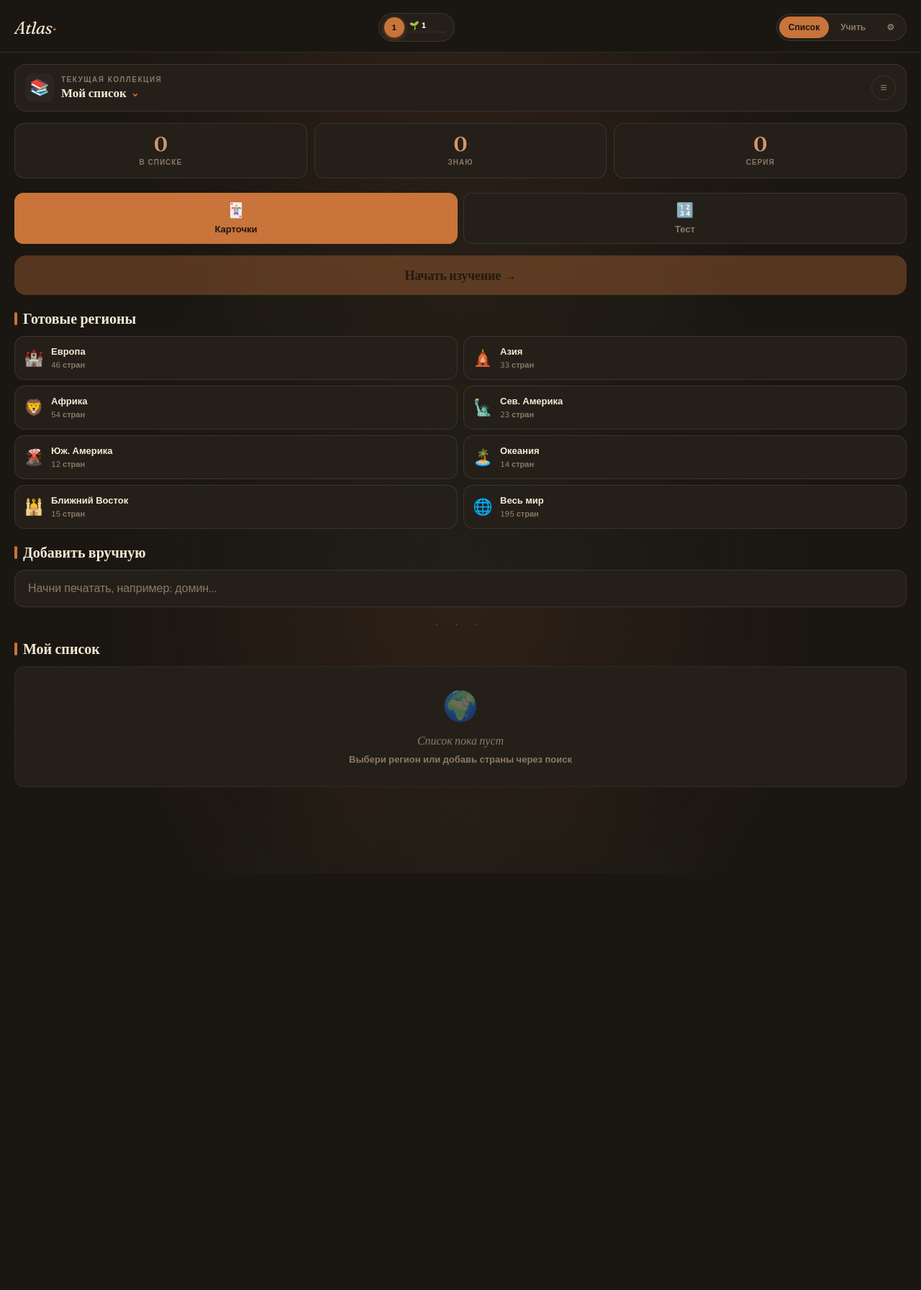
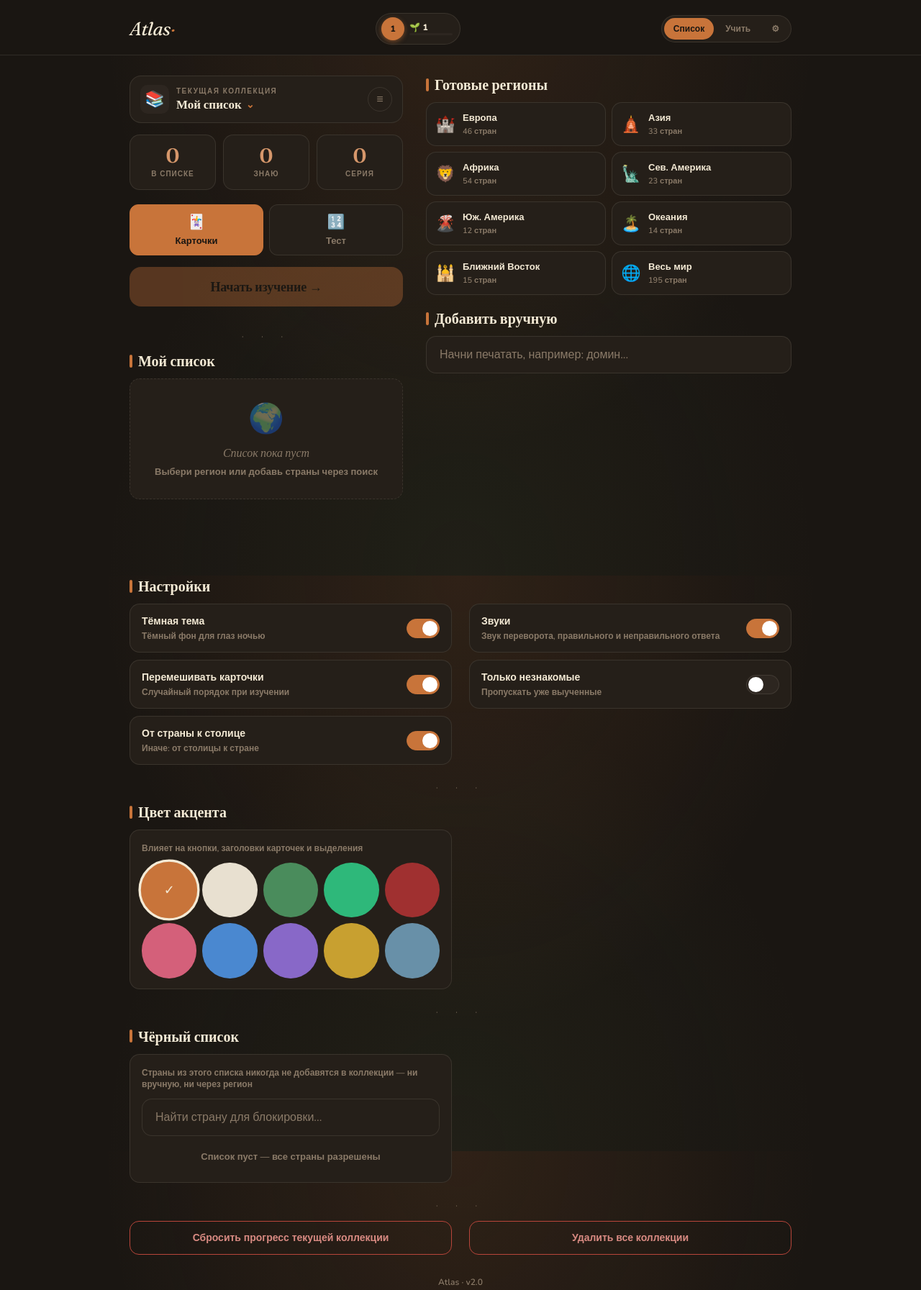
Before and after one commit to cakemaster55/country-learn, a plain HTML site: page index.html in a window 1280 px wide. Shown: the top 1793 px of the page at 72% size. Before the commit the page ends 1214 px from the top, so only its background shows below. Drawn offline with nearby package versions, Linux system fonts and the light colour scheme.

Commit message:
Update index.html

```diff
--- a/index.html
+++ b/index.html
@@ -429,6 +429,91 @@ body {
 .xp-bar-big { height:8px; background:var(--line); border-radius:4px; overflow:hidden; margin-bottom:8px; }
 .xp-bar-big-fill { height:100%; background:var(--accent); border-radius:4px; transition:width 0.6s cubic-bezier(0.4,0,0.2,1); }
 .xp-label { font-size:12px; color:var(--muted); font-weight:600; text-align:right; }
+
+/* ============ DESKTOP LAYOUT ============ */
+
+/* Враппер двух колонок на главном экране */
+.home-layout { display:flex; flex-direction:column; gap:0; }
+.home-left {}
+.home-right {}
+
+@media (min-width: 700px) {
+  /* Центрируем всё */
+  .header {
+    max-width: 1000px; margin: 0 auto;
+    padding-left: 40px; padding-right: 40px;
+    left:0; right:0; position:sticky;
+  }
+  .screen {
+    max-width: 1000px; margin: 0 auto;
+    padding: 28px 40px 80px;
+  }
+
+  /* Двухколоночный layout */
+  .home-layout {
+    flex-direction: row;
+    gap: 32px;
+    align-items: flex-start;
+  }
+  .home-left  { flex: 0 0 380px; position: sticky; top: 80px; }
+  .home-right { flex: 1; min-width: 0; }
+
+  /* Регионы в 2 колонки (уже есть) */
+  .region-grid { grid-template-columns: repeat(2, 1fr); }
+
+  /* Карточки крупнее */
+  .card-stack { height: 480px; }
+  .card-main-emoji { font-size: 88px; }
+  .card-main-text { font-size: 34px; }
+  .card-back .card-main-text { font-size: 44px; }
+
+  /* Квиз шире */
+  .quiz-question-card { padding: 32px; }
+  .quiz-flag { font-size: 84px; }
+  .quiz-question { font-size: 32px; }
+  .quiz-opt { padding: 18px 14px; font-size: 15px; }
+
+  /* Модалки по центру, не снизу */
+  .modal-overlay { align-items: center; }
+  .sheet {
+    border-radius: 20px;
+    max-width: 500px;
+    max-height: 80vh;
+    border: 1px solid var(--line);
+    border-top: 1px solid var(--line);
+  }
+
+  /* Хедер на всю ширину с ограничением содержимого */
+  .header {
+    max-width: 100%;
+    padding-left: max(40px, calc(50% - 460px));
+    padding-right: max(40px, calc(50% - 460px));
+  }
+  .screen {
+    max-width: 100%;
+    padding-left: max(40px, calc(50% - 460px));
+    padding-right: max(40px, calc(50% - 460px));
+  }
+
+  /* Настройки — 2 колонки */
+  #screen-settings {
+    display: grid;
+    grid-template-columns: 1fr 1fr;
+    column-gap: 24px;
+    align-items: start;
+  }
+  #screen-settings > h2 { grid-column: 1/-1; }
+  #screen-settings > .ornament { grid-column: 1/-1; }
+  #screen-settings > p { grid-column: 1/-1; }
+  #screen-settings > .danger-btn { grid-column: auto; }
+
+  /* Уровень чуть крупнее */
+  .level-circle { width: 32px; height: 32px; font-size: 12px; }
+  .level-num { font-size: 12px; }
+  .level-bar-wrap { width: 60px; }
+
+  .logo { font-size: 26px; }
+}
 </style>
 </head>
 <body>
@@ -454,6 +539,9 @@ body {
 
 <!-- ============ HOME ============ -->
 <main id="screen-home" class="screen active">
+  <div class="home-layout">
+    <!-- Левая колонка: коллекция, статы, режим, кнопка -->
+    <div class="home-left">
       <div class="collection-bar" id="coll-bar">
         <div class="coll-icon" id="coll-icon">📚</div>
         <div class="coll-info">
@@ -469,18 +557,20 @@ body {
         <div class="stat"><span class="stat-num" id="stat-streak">0</span><div class="stat-label">Серия</div></div>
       </div>
 
-  <!-- Mode selector -->
       <div class="mode-tabs">
-    <button class="mode-tab active" data-mode="cards">
-      <span class="mode-icon">🃏</span>Карточки
-    </button>
-    <button class="mode-tab" data-mode="quiz">
-      <span class="mode-icon">🔢</span>Тест
-    </button>
+        <button class="mode-tab active" data-mode="cards"><span class="mode-icon">🃏</span>Карточки</button>
+        <button class="mode-tab" data-mode="quiz"><span class="mode-icon">🔢</span>Тест</button>
       </div>
 
       <button class="start-btn" id="start-btn" disabled>Начать изучение →</button>
 
+      <div class="ornament">· · ·</div>
+      <h2 class="section-title">Мой список <span style="color:var(--muted);font-size:14px;font-weight:600;margin-left:auto" id="list-count"></span></h2>
+      <div class="country-list" id="country-list"></div>
+    </div>
+
+    <!-- Правая колонка: регионы и поиск -->
+    <div class="home-right">
       <h2 class="section-title">Готовые регионы</h2>
       <div class="region-grid" id="region-grid"></div>
 
@@ -489,10 +579,8 @@ body {
         <input class="search-input" id="search" type="text" placeholder="Начни печатать, например: домин..." autocomplete="off">
         <div class="suggestions" id="suggestions"></div>
       </div>
-
-  <div class="ornament">· · ·</div>
-  <h2 class="section-title">Мой список <span style="color:var(--muted);font-size:14px;font-weight:600;margin-left:auto" id="list-count"></span></h2>
-  <div class="country-list" id="country-list"></div>
+    </div>
+  </div>
 </main>
 
 <!-- ============ STUDY: CARDS ============ -->
```
Lines whose indentation alone changed are shown as unchanged.
